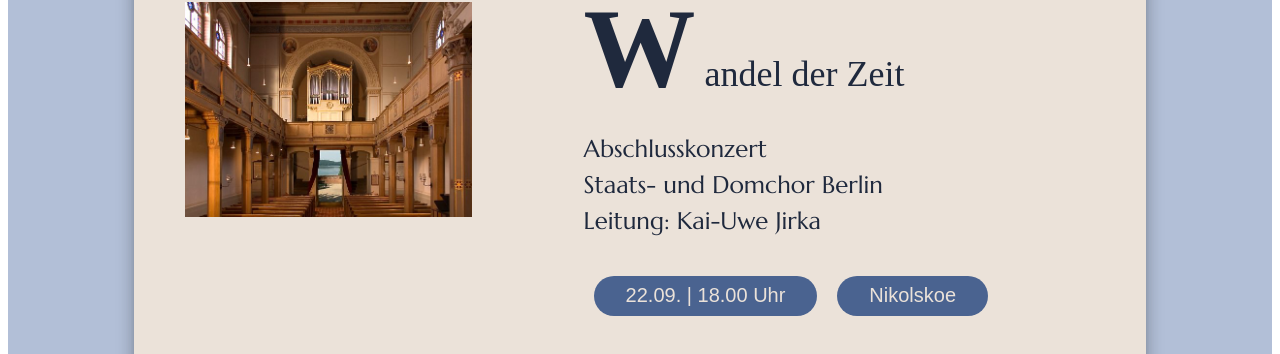
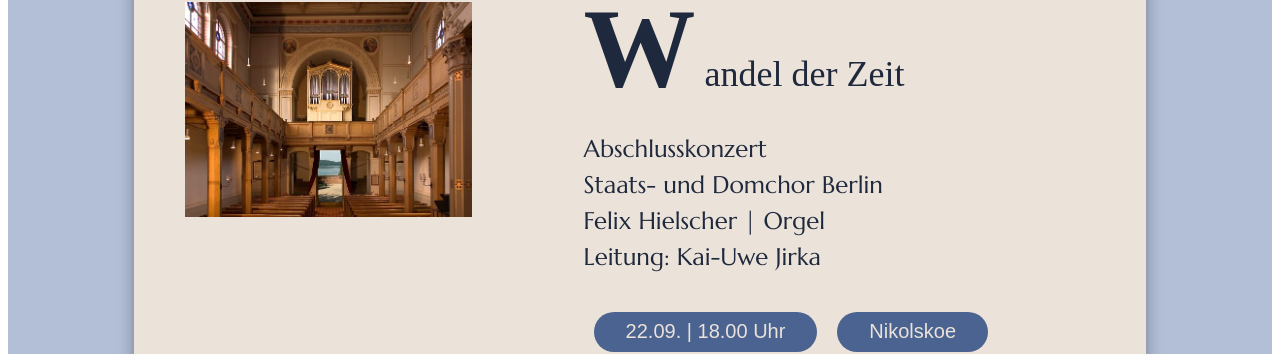
Before and after one commit to 1337grrl/1337grrl.github.io, a React (Vite) app: page / in a window 1280 px wide. Shown: the part 8499-8853 px from the top of the page. Built offline with nearby package versions, Linux system fonts and the light colour scheme; a web font is replaced by a local one.

Commit message:
Add D+B to Sponsoren

```diff
--- a/src/components/Spenden.tsx
+++ b/src/components/Spenden.tsx
@@ -50,7 +50,15 @@ const Spenden: React.FC = () => {
                     <Typography>
                         In diesem Jahr ist der <Typography variant="body2" display='inline'>Eintritt frei</Typography>. Um Anmeldung wird gebeten unter musikfest.wannsee@gmail.com. Wir freuen uns auf alle Zuhörer:innen!<br/><br/>
                         Um das Musikfest Wannsee auf musikalisch höchstem Niveau auch in Zukunft nachhaltig und verlässlich stattfinden lassen zu können, benötigen wir Ihre Unterstützung.<br/><br/>
-                        Jede/r Spender/in mit Anmeldung erhält eine "Arkadische Überraschung".
+                        Jede/r Spender/in mit Anmeldung erhält eine "Arkadische Überraschung".<br/><br/>
+                        Wir bedanken uns von Herzen für die Finanzierung der Konzerte am 22. September 2024 bei <br/><br/>
+                        <img
+                            src={'Logos/D+B_Logo.png'}
+                            style={{
+                                width: '50%',
+                                height: 'auto',
+                            }}
+                        />
                     </Typography>
                 </Box>
                 <Box
@@ -61,6 +69,7 @@ const Spenden: React.FC = () => {
                         },
                     }}
                 >
+                    <a href="http://www.db-law.de/" target="_blank">
                         <img
                             src={'Spendenkonto.png'}
                             style={{
@@ -69,6 +78,7 @@ const Spenden: React.FC = () => {
                                 height: 'auto',
                             }}
                         />
+                    </a>
                 </Box>
             </Grid>
         </Grid>
--- a/src/content/Artists.ts
+++ b/src/content/Artists.ts
@@ -78,6 +78,8 @@ export const ourArtists: ArtistType[] = [
     {
         name: 'Felix Hielscher',
         image: 'Artists/Felix_Hielscher.png',
-        description: 'Felix Hielscher ist freier Organist, Pianist und Chorleiter. Er ist u. a. mit dem Staats- und Domchor, der Sing-Akademie zu Berlin sowie dessen Mädchenchor, oder dem Nilius-Pfunda-Kollektiv zu hören. Die Engagements brachten seine Instrumente an verschiedensten Orten zum Klingen, u. a. an der Volksbühne Berlin, dem Museum „Hamburger Bahnhof“, beim Lyrikfestival in Münster und in der Ev. Marienkirche Berlin. 2022 war er „Artist in Residence“ am Berliner Dom und übernahm dabei die Funktion des Domorganisten samt Konzertverpflichtung. Sein künstlerischer Schwerpunkt liegt in der Erkundung des Raums zwischen Literatur und Improvisation, sowie in interdisziplinären Projekten. Daneben studiert er Skandinavistik und Deutsche Literatur an der Humboldt-Universität zu Berlin.'
+        description: 'Felix Hielscher ist freier Organist, Pianist und Chorleiter.\n'+
+        'Er ist u. a. mit dem Staats- und Domchor, der Sing-Akademie zu Berlin sowie dessen Mädchenchor, oder dem Nilius-Pfunda-Kollektiv zu hören. Die Engagements brachten seine Instrumente an verschiedensten Orten zum Klingen, u. a. an der Volksbühne Berlin, dem Museum „Hamburger Bahnhof“, beim Lyrikfestival in Münster und in der Ev. Marienkirche Berlin. 2022 war er „Artist in Residence“ am Berliner Dom und übernahm dabei die Funktion des Domorganisten samt Konzertverpflichtung.\n'+
+        'Sein künstlerischer Schwerpunkt liegt in der Erkundung des Raums zwischen Literatur und Improvisation, sowie in interdisziplinären Projekten. Daneben studiert er Skandinavistik und Deutsche Literatur an der Humboldt-Universität zu Berlin.'
     }
 ];
--- a/src/content/Programm.ts
+++ b/src/content/Programm.ts
@@ -33,7 +33,7 @@ export const Program: ProgrammCardProps[] = [
     {
         image: 'Programm/Abschlusskonzert.png',
         name: 'Wandel der Zeit',
-        description: 'Abschlusskonzert\nStaats- und Domchor Berlin\nLeitung: Kai-Uwe Jirka',
+        description: 'Abschlusskonzert\nStaats- und Domchor Berlin\nFelix Hielscher | Orgel\nLeitung: Kai-Uwe Jirka',
         location: 'Nikolskoe',
         date: '22.09. | 18.00 Uhr'
     },
```
Also changed, not shown: public/Logos/D+B_Logo.png (added). Lines whose indentation alone changed are shown as unchanged.
